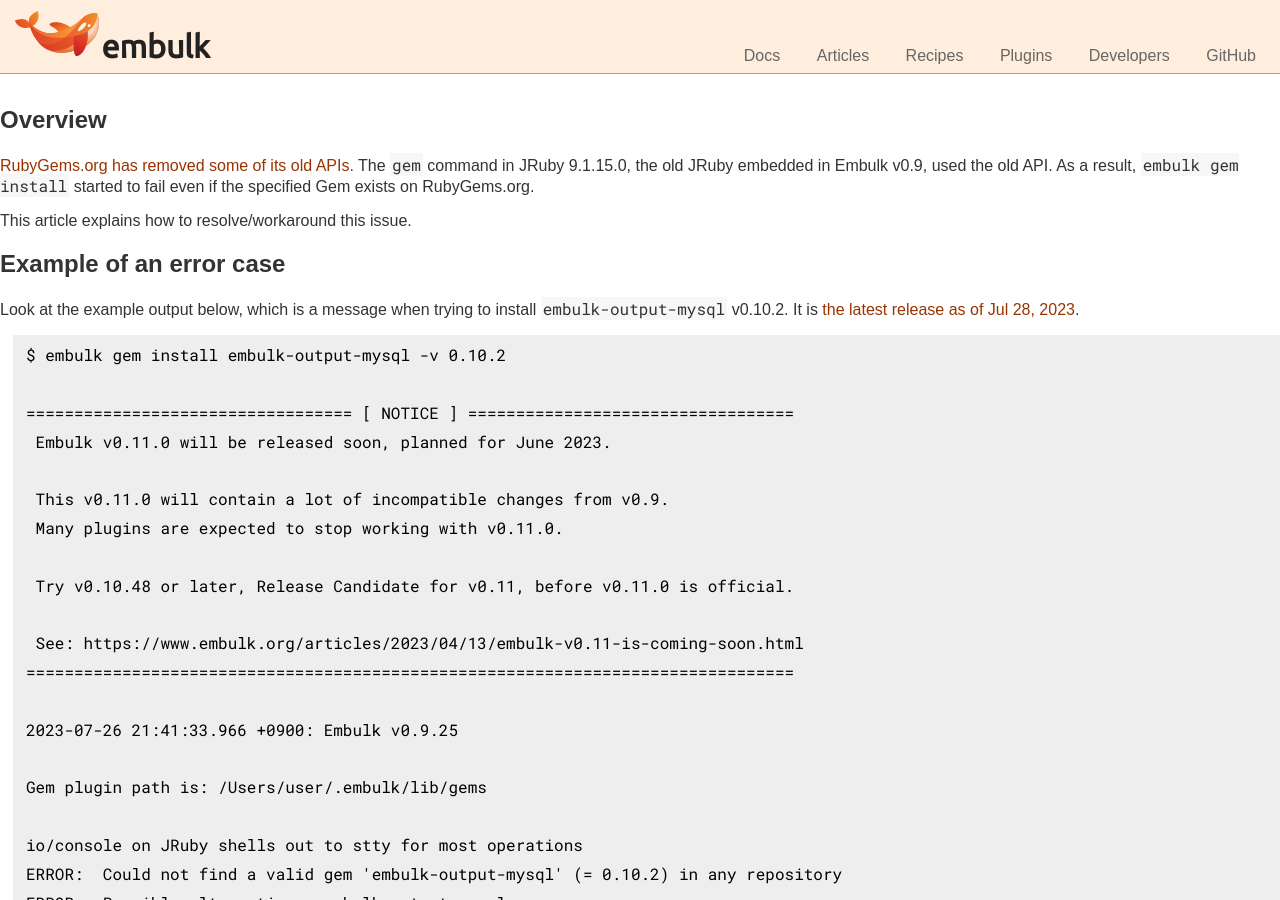
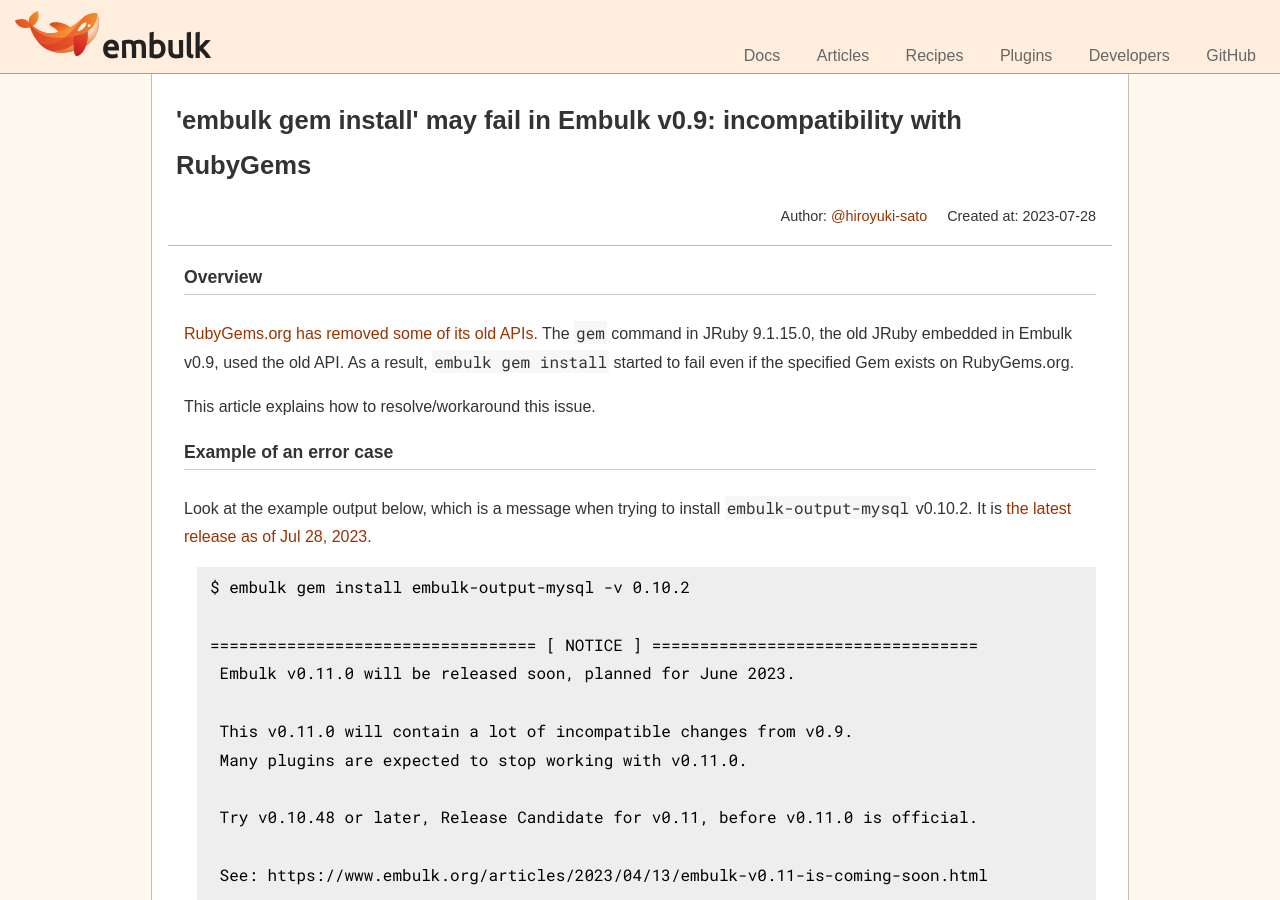
Before and after one commit to hiroyuki-sato/embulk.github.io, a Jekyll site: the page built from _posts/2023-07-28-embulk-gem-install-in-v0_9-series-sometime-fails.md, in a window 1280 px wide and 900 px high. Built offline with Jekyll 4.4.1, drawn with Linux system fonts in a browser that asks for light colours; our own code applies the rules of GitHub Pages for plain Markdown files.

Commit message:
Use a single quote instead of a backquote

```diff
--- a/_posts/2023-07-25-embulk-gem-install-in-v0_9-series-sometime-fails.md
+++ b/_posts/2023-07-28-embulk-gem-install-in-v0_9-series-sometime-fails.md
@@ -1,9 +1,9 @@
 ---
 layout: posts
-title: `embulk gem install` may fail in Embulk v0.9: incompatibility with RubyGems
+title: "'embulk gem install' may fail in Embulk v0.9: incompatibility with RubyGems"
 date: 2023-07-28
 last_modified_at: 2023-07-28
-description: `embulk gem install` may start failing in Embulk v0.9 even if the target plugin Gem exists at rubygems.org. This article explains the issue, and how to resolve it.
+description: "'embulk gem install' may start failing in Embulk v0.9 even if the target plugin Gem exists at rubygems.org. This article explains the issue, and how to resolve it."
 author: "hiroyuki-sato"
 ---
 
```
